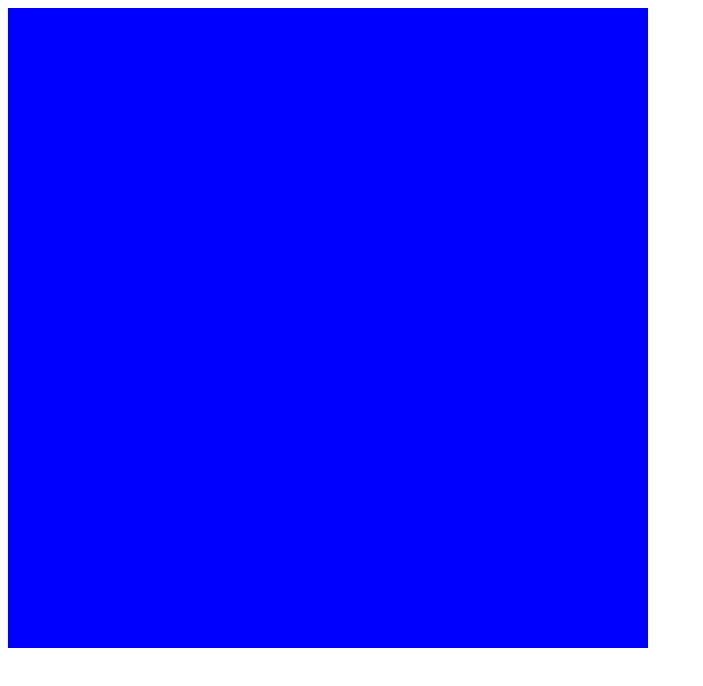
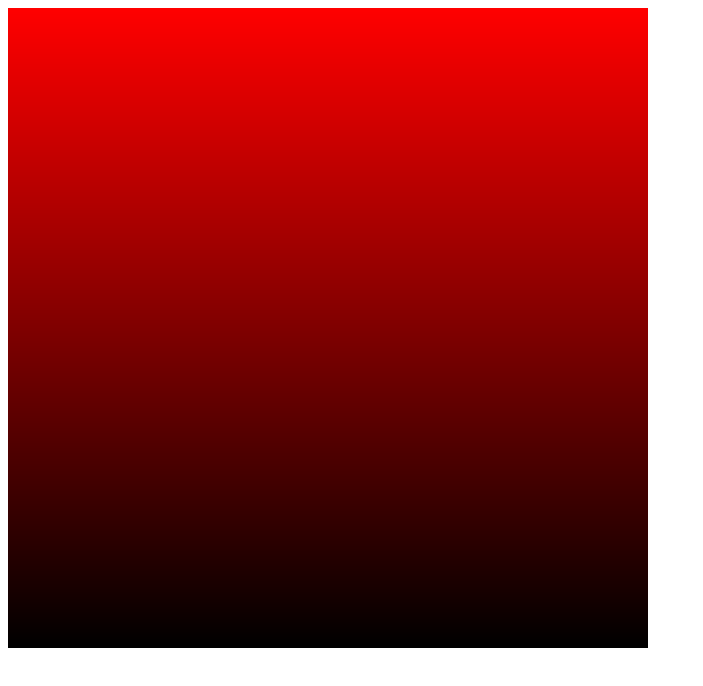
Before and after one commit to JamieJQuinn/George-GL, a plain HTML site: page index.html in a window 1280 px wide. Shown: the whole page, without its empty margins (0-703 px from the left). Drawn offline with Linux system fonts and the light colour scheme.

Commit message:
Added initial conditions

```diff
--- a/index.html
+++ b/index.html
@@ -3,5 +3,6 @@
     <canvas id="glCanvas" width="640" height="640"></canvas>
   </body>
   <script src="utility.js"></script>
+  <script src="initial_conditions.js"></script>
   <script src="main.js"></script>
 </html>
--- /dev/null
+++ b/initial_conditions.js
@@ -0,0 +1,43 @@
+function loadInitialConditions(gl, buffers, texture) {
+  // Vertex shader
+  const vsSource = `
+    attribute vec4 aVertexPosition;
+    attribute vec2 aTextureCoord;
+
+    varying highp vec2 vTextureCoord;
+
+    void main(void) {
+      gl_Position = aVertexPosition;
+      vTextureCoord = aTextureCoord;
+    }
+  `;
+
+  // Fragment shader
+  const fsSource = `
+    varying highp vec2 vTextureCoord;
+
+    void main(void) {
+      gl_FragColor = vec4(vTextureCoord[1], 0.0, 0.0, 1.0);
+    }
+  `;
+
+  const shaderProgram = initShaderProgram(gl, vsSource, fsSource);
+  const programInfo = {
+    program: shaderProgram,
+    attribLocations: {
+      vertexPosition: gl.getAttribLocation(shaderProgram, 'aVertexPosition'),
+      textureCoord: gl.getAttribLocation(shaderProgram, 'aTextureCoord'),
+    },
+  };
+
+  // Create and bind the framebuffer
+  const fb = gl.createFramebuffer();
+  gl.bindFramebuffer(gl.FRAMEBUFFER, fb);
+
+  // attach the texture as the first color attachment
+  const attachmentPoint = gl.COLOR_ATTACHMENT0;
+  const level = 0;
+  gl.framebufferTexture2D(gl.FRAMEBUFFER, attachmentPoint, gl.TEXTURE_2D, texture, level);
+
+  drawScene(gl, programInfo, buffers);
+}
--- a/main.js
+++ b/main.js
@@ -33,36 +33,17 @@ function main() {
     return;
   }
 
-  const shaderProgram = initShaderProgram(gl, vsSource, fsSource);
-  const programInfo = {
-    program: shaderProgram,
-    attribLocations: {
-      vertexPosition: gl.getAttribLocation(shaderProgram, 'aVertexPosition'),
-      textureCoord: gl.getAttribLocation(shaderProgram, 'aTextureCoord'),
-    },
-    uniformLocations: {
-      uSampler: gl.getUniformLocation(shaderProgram, 'uSampler'),
-    },
-  };
+  // Load screen rendering info
+  const screenProgramInfo = loadScreenProgramInfo(gl);
 
   // Load texture
   const texture = loadTexture(gl, canvas.width, canvas.height);
-  const blueTexture = loadBlueTexture(gl, 1, 1);
-
-  // Create and bind the framebuffer
-  const fb = gl.createFramebuffer();
-  gl.bindFramebuffer(gl.FRAMEBUFFER, fb);
-
-  // attach the texture as the first color attachment
-  const attachmentPoint = gl.COLOR_ATTACHMENT0;
-  const level = 0;
-  gl.framebufferTexture2D(gl.FRAMEBUFFER, attachmentPoint, gl.TEXTURE_2D, texture, level);
 
   var buffers = initBuffers(gl);
-  drawScene(gl, programInfo, buffers, blueTexture);
 
-  gl.bindFramebuffer(gl.FRAMEBUFFER, null);
-  drawScene(gl, programInfo, buffers, texture);
+  loadInitialConditions(gl, buffers, texture);
+
+  drawToScreen(gl, screenProgramInfo, buffers, texture);
 }
 
 main();
--- a/utility.js
+++ b/utility.js
@@ -26,10 +26,10 @@ function initBuffers(gl) {
 
   const textureCoordinates = [
     // Main Square
-    0.0,  0.0,
-    1.0,  0.0,
     1.0,  1.0,
     0.0,  1.0,
+    1.0,  0.0,
+    0.0,  0.0,
   ];
 
   gl.bufferData(gl.ARRAY_BUFFER, new Float32Array(textureCoordinates),
@@ -41,7 +41,7 @@ function initBuffers(gl) {
   };
 }
 
-function drawScene(gl, programInfo, buffers, texture_in) {
+function drawScene(gl, programInfo, buffers, texture=null) {
   gl.clearColor(0.0, 0.0, 0.0, 1.0);  // Clear to black, fully opaque
 
   // Clear the canvas before we start drawing on it.
@@ -71,6 +71,17 @@ function drawScene(gl, programInfo, buffers, texture_in) {
   // Tell WebGL to use our program when drawing
   gl.useProgram(programInfo.program);
 
+  if(texture) {
+    // Tell WebGL we want to affect texture unit 0
+    gl.activeTexture(gl.TEXTURE0);
+
+    // Bind the texture to texture unit 0
+    gl.bindTexture(gl.TEXTURE_2D, texture);
+
+    // Tell the shader we bound the texture to texture unit 0
+    gl.uniform1i(programInfo.uniformLocations.uSampler, 0);
+  }
+
   {
     const num = 2; // every coordinate composed of 2 values
     const type = gl.FLOAT; // the data in the buffer is 32 bit float
@@ -81,14 +92,6 @@ function drawScene(gl, programInfo, buffers, texture_in) {
     gl.vertexAttribPointer(programInfo.attribLocations.textureCoord, num, type, normalize, stride, offset);
     gl.enableVertexAttribArray(programInfo.attribLocations.textureCoord);
   }
-    // Tell WebGL we want to affect texture unit 0
-  gl.activeTexture(gl.TEXTURE0);
-
-  // Bind the texture to texture unit 0
-  gl.bindTexture(gl.TEXTURE_2D, texture_in);
-
-  // Tell the shader we bound the texture to texture unit 0
-  gl.uniform1i(programInfo.uniformLocations.uSampler, 0);
 
   {
     const offset = 0;
@@ -194,3 +197,48 @@ function loadBlueTexture(gl, width_in, height_in) {
 
   return texture;
 }
+
+function loadScreenProgramInfo(gl) {
+  // Vertex shader
+  const vsSource = `
+    attribute vec4 aVertexPosition;
+    attribute vec2 aTextureCoord;
+
+    varying highp vec2 vTextureCoord;
+
+    void main(void) {
+      gl_Position = aVertexPosition;
+      vTextureCoord = aTextureCoord;
+    }
+  `;
+
+  // Fragment shader
+  const fsSource = `
+    varying highp vec2 vTextureCoord;
+
+    uniform sampler2D uSampler;
+
+    void main(void) {
+      gl_FragColor = texture2D(uSampler, vTextureCoord);
+    }
+  `;
+
+  const shaderProgram = initShaderProgram(gl, vsSource, fsSource);
+  const programInfo = {
+    program: shaderProgram,
+    attribLocations: {
+      vertexPosition: gl.getAttribLocation(shaderProgram, 'aVertexPosition'),
+      textureCoord: gl.getAttribLocation(shaderProgram, 'aTextureCoord'),
+    },
+    uniformLocations: {
+      uSampler: gl.getUniformLocation(shaderProgram, 'uSampler'),
+    },
+  };
+
+  return programInfo;
+}
+
+function drawToScreen(gl, screenProgramInfo, buffers, texture) {
+  gl.bindFramebuffer(gl.FRAMEBUFFER, null);
+  drawScene(gl, screenProgramInfo, buffers, texture);
+}
```
